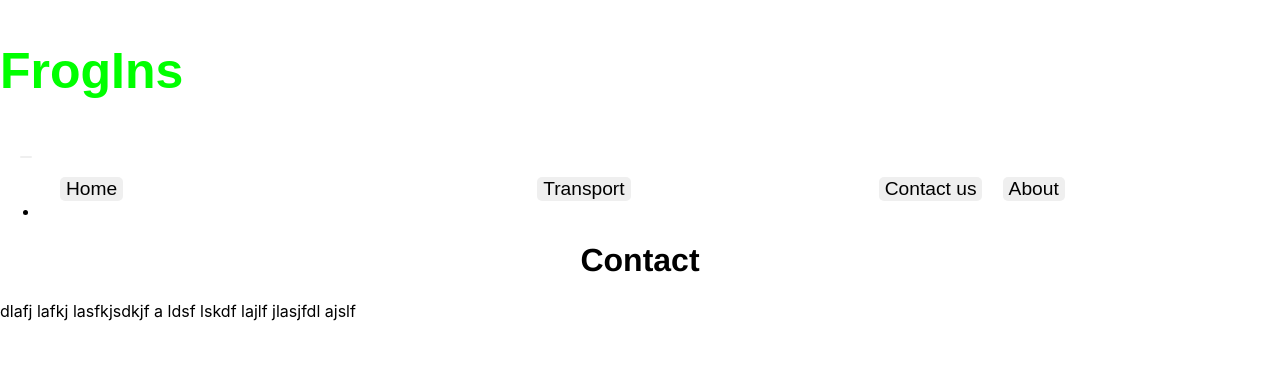
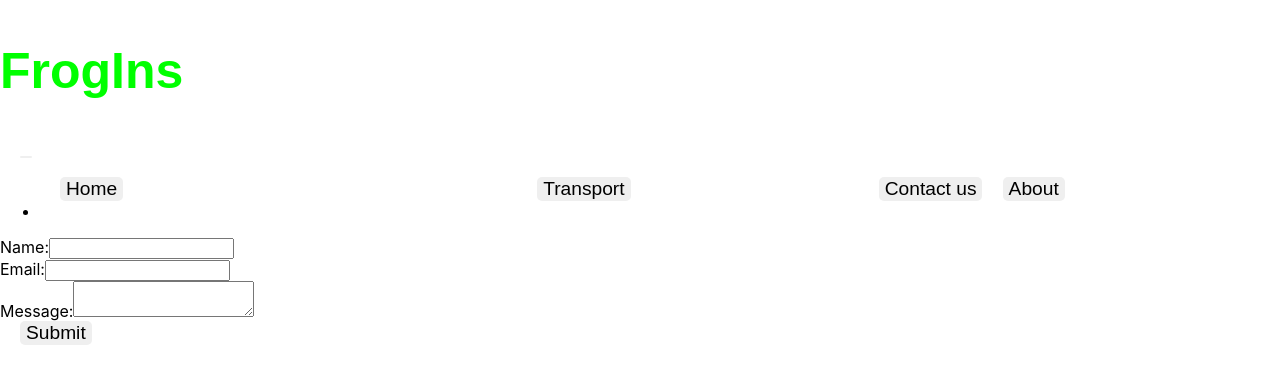
Before and after one commit to wiekusviljoen/myreactapp22, a React (Create React App) app: page /contact in a window 1280 px wide. Shown: the top 384 px of the page. Built offline with nearby package versions, Linux system fonts and the light colour scheme; the HTML template or start-up script is replaced by a standard one.

Commit message:
commit on master

```diff
--- a/src/components/Contact.js
+++ b/src/components/Contact.js
@@ -1,13 +1,45 @@
 import Hero from "./Hero";
+
+import React, { useState } from "react";
+<Hero text="Contact" />;
 const Contact = () => {
+  const [status, setStatus] = useState("Submit");
+  const handleSubmit = async (e) => {
+    e.preventDefault();
+    setStatus("Sending...");
+    const { name, email, message } = e.target.elements;
+    let details = {
+      name: name.value,
+      email: email.value,
+      message: message.value,
+    };
+    let response = await fetch("http://localhost:5000/contact", {
+      method: "POST",
+      headers: {
+        "Content-Type": "application/json;charset=utf-8",
+      },
+      body: JSON.stringify(details),
+    });
+    setStatus("Submit");
+    let result = await response.json();
+    alert(result.status);
+  };
   return (
-    <>
-      <Hero text="Contact" />
-
-      <div class="paragraphContact">
-        dlafj lafkj lasfkjsdkjf a ldsf lskdf lajlf jlasjfdl ajslf
+    <form onSubmit={handleSubmit}>
+      <div>
+        <label htmlFor="name">Name:</label>
+        <input type="text" id="name" required />
       </div>
-    </>
+      <div>
+        <label htmlFor="email">Email:</label>
+        <input type="email" id="email" required />
+      </div>
+      <div>
+        <label htmlFor="message">Message:</label>
+        <textarea id="message" required />
+      </div>
+      <button type="submit">{status}</button>
+    </form>
   );
 };
 
```
